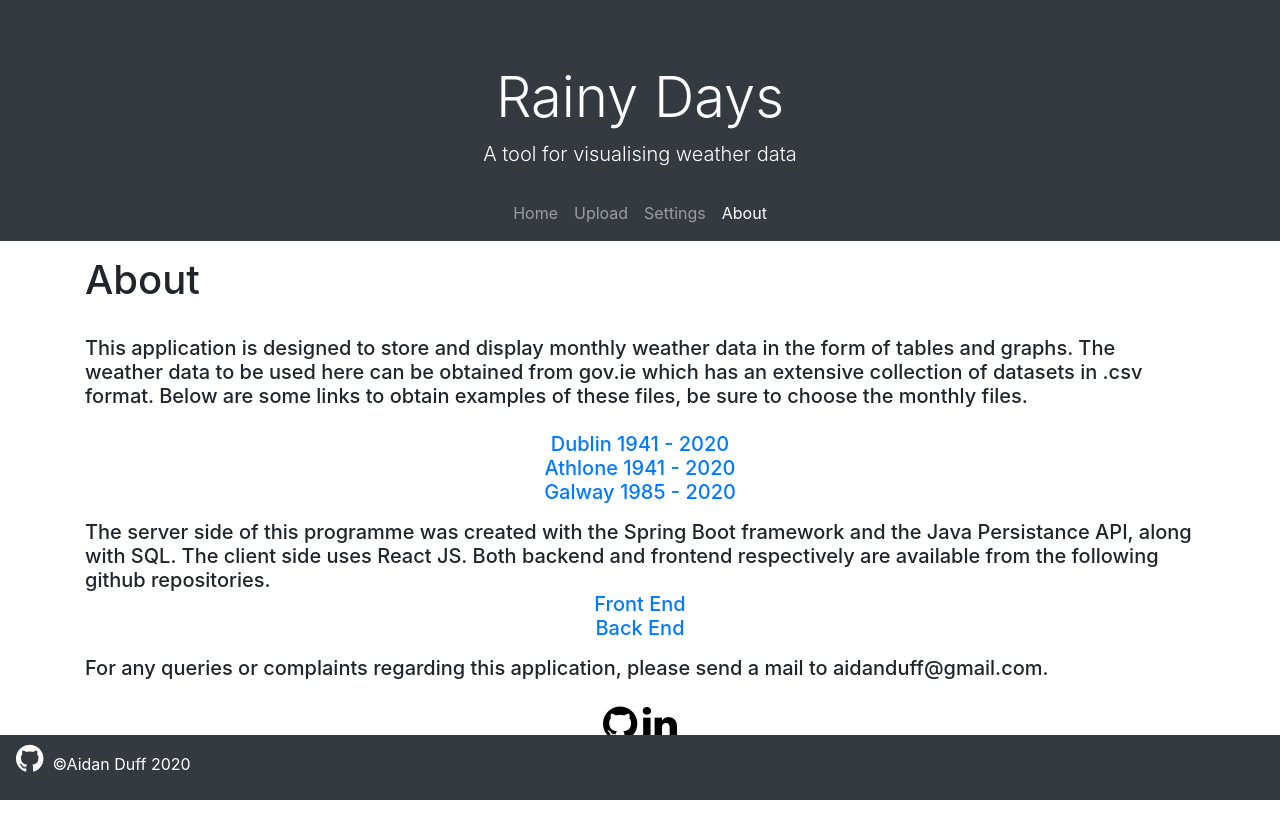
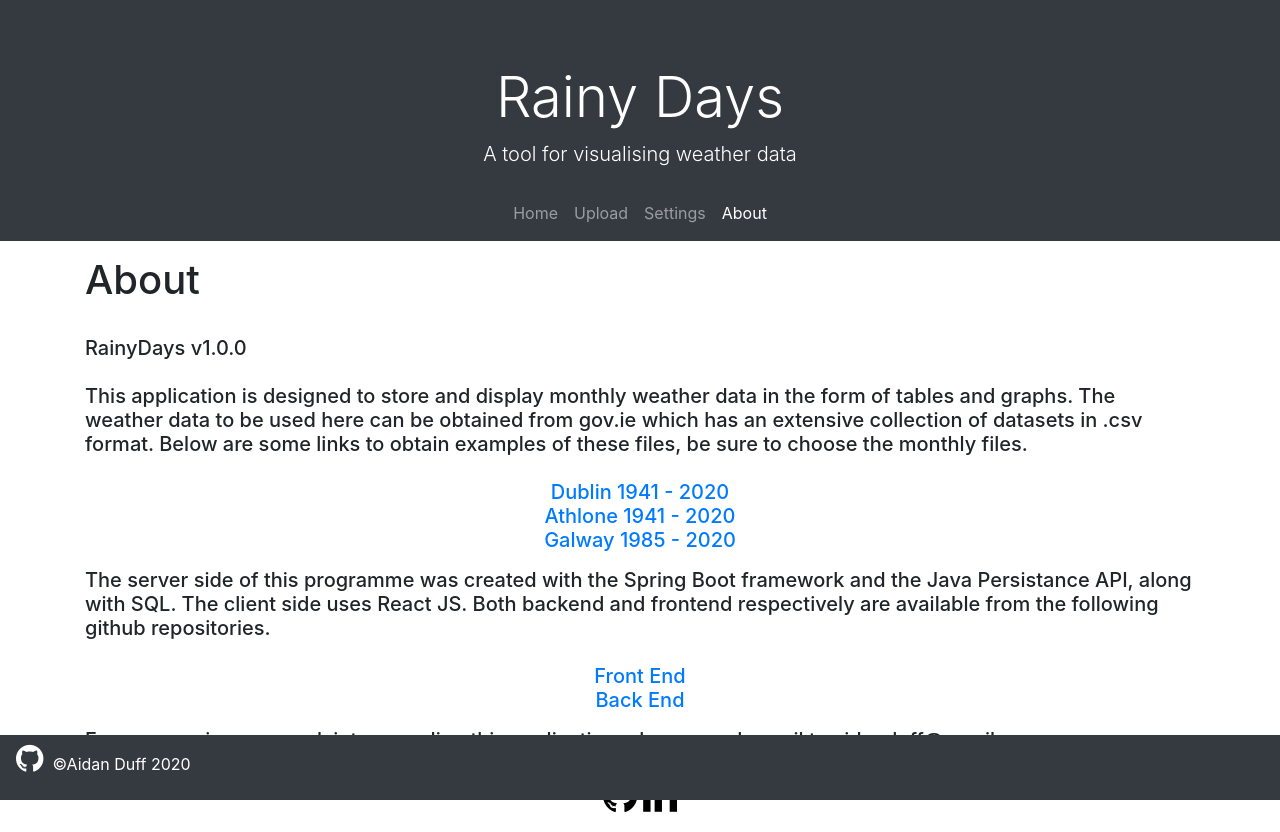
Before and after one commit to aidanduff/weather-data-ui, a React (Create React App) app: page /about in a window 1280 px wide. Before the commit the page ends 800 px from the top, so only its background shows below. Built offline with nearby package versions, Linux system fonts and the light colour scheme.

Commit message:
refactoring of render method, extraction of new method to arrange pages with dynamic size

```diff
--- a/src/components/about.jsx
+++ b/src/components/about.jsx
@@ -6,11 +6,12 @@ const About = () => {
       <h1>About</h1>
       <br></br>
       <h5>
-        This application is designed to store and display monthly weather data
-        in the form of tables and graphs. The weather data to be used here can
-        be obtained from gov.ie which has an extensive collection of datasets in
-        .csv format. Below are some links to obtain examples of these files, be
-        sure to choose the monthly files.{" "}
+        RainyDays v1.0.0<br></br>
+        <br></br> This application is designed to store and display monthly
+        weather data in the form of tables and graphs. The weather data to be
+        used here can be obtained from gov.ie which has an extensive collection
+        of datasets in .csv format. Below are some links to obtain examples of
+        these files, be sure to choose the monthly files.{" "}
         <p className="text-center">
           <br></br>
           <a
@@ -41,6 +42,7 @@ const About = () => {
         the following github repositories.{" "}
         <p className="text-center">
           {" "}
+          <br></br>
           <a
             href="https://github.com/aidanduff/weather-data-ui"
             className="text-right"
--- a/src/components/weatherData.jsx
+++ b/src/components/weatherData.jsx
@@ -1,7 +1,6 @@
 import React, { Component } from "react";
 import WeatherDataService from "../services/weatherDataService";
 import Pagination from "./pagination";
-import { paginate } from "../utils/paginate";
 import WeatherDataTable from "./weatherDataTable";
 import ChartPanel from "./chartPanel";
 import Message from "./message";
@@ -14,7 +13,7 @@ class WeatherData extends Component {
       currentChunk: [],
       chunks: [],
       currentPage: 1,
-      pageSize: 12,
+      // pageSize: 12,
       showMessage: false,
       uploadMessage: "",
     };
@@ -45,23 +44,13 @@ class WeatherData extends Component {
     });
   }
 
-  handlePageSizeChange = () => {};
-
-  handlePageChange = (page) => {
-    this.setState({ currentPage: page });
-  };
-
-  render(props) {
-    const { currentPage, pageSize, showMessage, uploadMessage } = this.state;
-
-    if (this.state.weatherDataItems.length === 0) return null;
-
-    //sandbox
+  getPageData = () => {
     const firstYear = this.state.weatherDataItems[0].year;
     const lastYear = this.state.weatherDataItems[
       this.state.weatherDataItems.length - 1
     ].year;
     const uniqueYears = lastYear - firstYear;
+
     let chunks = [];
 
     let year = firstYear;
@@ -74,24 +63,21 @@ class WeatherData extends Component {
       year++;
     }
 
-    // this.setState({ chunks: chunks });
+    const currentChunk = chunks[this.state.currentPage];
 
-    console.log(firstYear, lastYear, uniqueYears);
+    return { firstYear, lastYear, uniqueYears, chunks, currentChunk };
+  };
 
-    const currentChunk = chunks[currentPage];
-    // this.setState({ currentChunk: currentChunk });
+  handlePageChange = (page) => {
+    this.setState({ currentPage: page });
+  };
 
-    // console.log(this.state.weatherDataItems);
-    console.log(chunks);
-    console.log(currentChunk);
+  render(props) {
+    const { currentPage, showMessage, uploadMessage } = this.state;
 
-    //sandbox
+    if (this.state.weatherDataItems.length === 0) return null;
 
-    // const weatherDataItems = paginate(
-    //   this.state.weatherDataItems,
-    //   currentPage,
-    //   pageSize
-    // );
+    const { uniqueYears, currentChunk } = this.getPageData();
 
     return (
       <div className="contentContainer">
@@ -104,16 +90,20 @@ class WeatherData extends Component {
         )}
         <div className="row">
           <div className="col">
+            {/* <WeatherDataTable weatherDataItems={this.state.currentChunk} /> */}
             <WeatherDataTable weatherDataItems={currentChunk} />
             <Pagination
               weatherDataItemsCount={this.state.weatherDataItems.length}
               currentPage={currentPage}
+              // pageSize={this.state.currentChunk.length}
               pageSize={currentChunk.length}
               onPageChange={this.handlePageChange}
+              // pagesCount={pagesCount}
               pagesCount={uniqueYears}
             />
           </div>
           <div className="col">
+            {/* <ChartPanel weatherDataItems={this.state.currentChunk} /> */}
             <ChartPanel weatherDataItems={currentChunk} />
           </div>
         </div>
```
